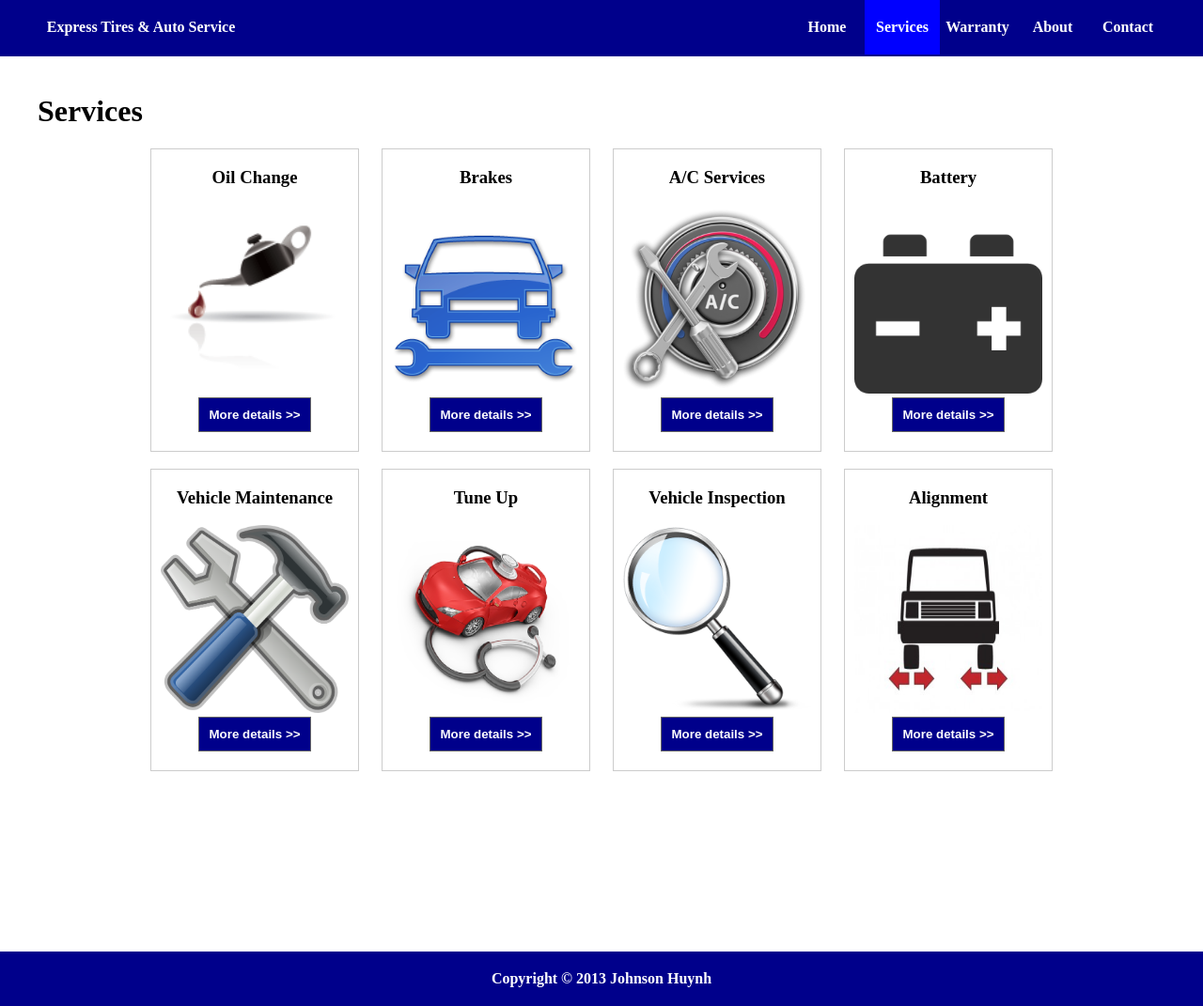
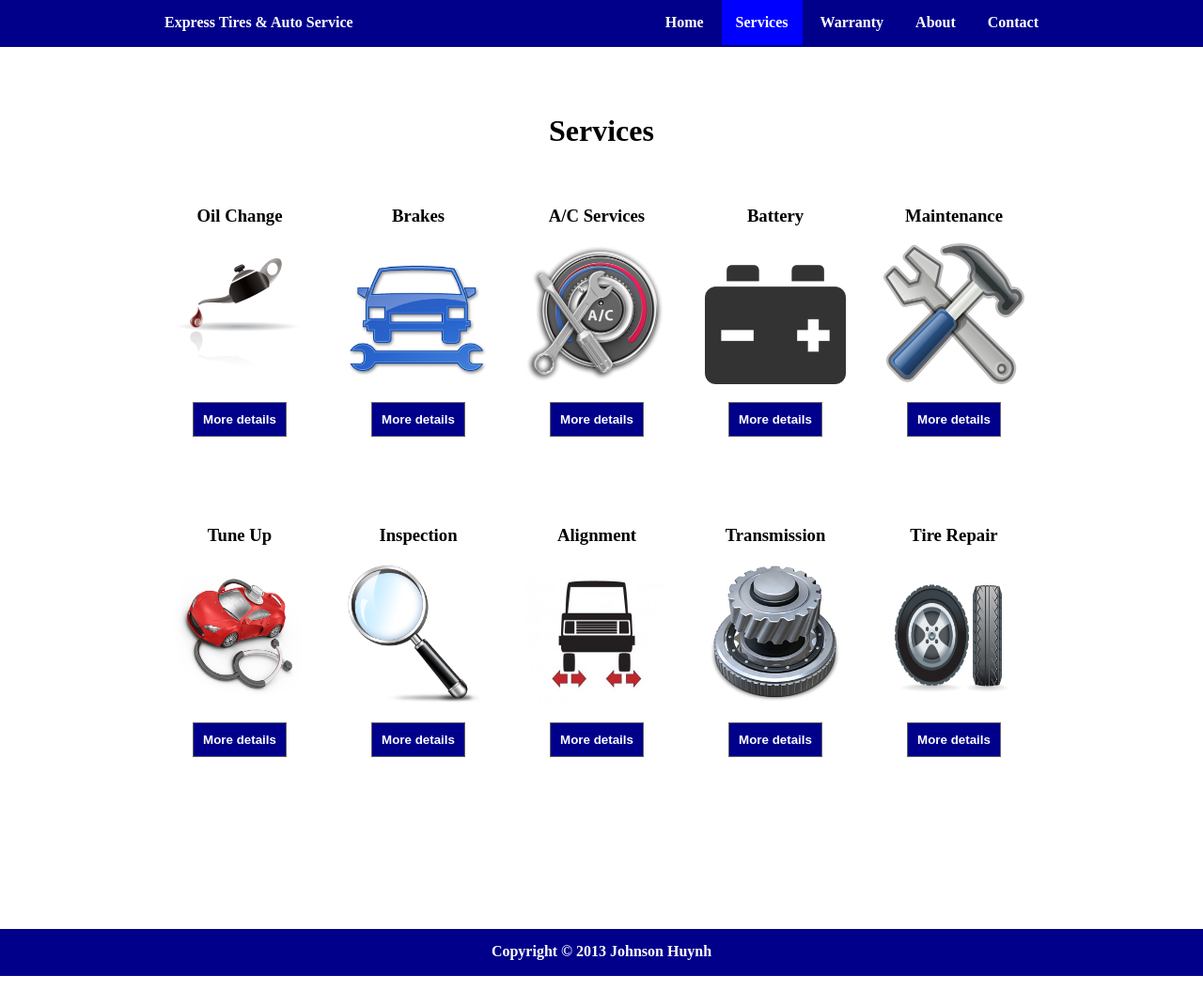
Before and after one commit to huynhjjk/info343, a PHP site: page /services.html in a window 1280 px wide. Shown: the whole page at 94% size. After the commit the page ends 1039 px from the top, so only its background shows below. Run offline with PHP 8.4, Linux system fonts and the light colour scheme.

Commit message:
hw2 new version

```diff
--- a/hw2/css/base.css
+++ b/hw2/css/base.css
@@ -1,57 +1,54 @@
-body {
-	margin: 0px;
-	padding: 0px;
+body,div,dl,dt,dd,ul,ol,li,pre,form,fieldset,input,textarea,blockquote,th,td {
+	margin:0;
+	padding:0;
 }
-
-nav {
+table {
+	border-collapse:collapse;
+	border-spacing:0;
+}
+fieldset,img {
+	border:0;
+}
+address,caption,cite,code,dfn,em,strong,th,var {
+	font-style:normal;
+	font-weight:normal;
+}
+caption,th {
+	text-align:left;
+}
+h1,h2,h3,h4,h5,h6 {
+	font-weight:bold;
+}
+q:before,q:after {
+	content:'';
+}
+abbr,acronym { border:0;
+}
+a {
+	color: #ffffff;
+	text-decoration: none;
+	display: inline-block;
+	padding: 15px;
+	text-align: center;
+}
+nav, footer {
 	font-weight: bold;
-	height: 60px;
+	height: 50px;
 	background-color:#00008B;
 }
-
-nav div a {
-	padding: 20px 0;
-	display: block;
-	width:220px;
-	font-weight:bold;
-	color:#FFFFFF;
-	background-color:#00008B;
-	text-align:center;
-	text-decoration:none;
-	float: left;
+nav ul {
+	float: right;
+}
+nav ul li {
+	display: inline-block;
+}
+nav ul li a{
 	-webkit-transition: 0.5s all;
 	-moz-transition: 0.5s all;
 	-ms-transition: 0.5s all;
 	-o-transition: 0.5s all;
 	transition: 0.5s all;
 }
-
-nav ul {
-	list-style-type:none;
-	margin:0;
-	padding:0;
-	overflow:hidden;
-}
-
-nav li {
-	float:right;
-}
-
-nav ul li a:link, nav ul li a:visited {
-	padding: 20px 0;
-	display:block;
-	width:80px;
-	font-weight:bold;
-	color:#FFFFFF;
-	background-color:#00008B;
-	text-align:center;
-	text-decoration:none;
-}
-
-nav ul li a:hover {
+nav ul li a:hover{
 	background-color:#0000FF;
 }
-
-img {
-	width: 100%;
-}
--- a/hw2/css/layout.css
+++ b/hw2/css/layout.css
@@ -1,36 +1,102 @@
-.container {
-	margin: 0 auto;
-	width: 1200px;
+#logo {
+	text-align: center;
+	float: left;
+	display: block;
 }
 
-.main {
-	margin-top: 40px;
-	width: 1200px;
+#clear {
+    clear: both;
 }
 
-.main-3-col {
-	margin-top: 40px;
-	float: left;
-	width: 950px;
+#navbar, #content, #footer {
+    width: 960px;
+    margin: auto;
 }
 
-.main-2-col {
-	margin-top: 40px;
-	float: left;
-	width: 600px;
+#content {
+	margin-top: 50px;
 }
 
-.sidebar-1-col {
-	margin-top: 40px;
-	float: right;
-	width: 240px;
+#article {
+    float: left;
 }
 
-.footer {
+.l-flipped #article {
+    float: right;
+}
+
+#sidebar {
+    float: right;
+}
+
+.l-flipped #sidebar {
+    float: left;
+}
+
+#sidebar ul {
+    float: right;
+    list-style: none;
+}
+
+#sidebar ul li img {
+	width: 160px;
+}
+
+.l-flipped img {
+	width: 500px;
+	height: 420px;
+}
+
+
+#footer {
+	margin-top: 10%;
+	color: #ffffff;
+	padding: 15px;
+	text-align: center;
+}
+
+#footer p{
+	margin: 0px;
+	padding: 0px;
+}
+
+
+#header {
+	text-align: center;
+}
+
+#header img {
+	width: 770px;
+}
+
+#features {
+	text-align: center;
+}
+
+#features li {
+	text-align: left;
+}
+
+#services .thumbnail {
+	width: 150px;
+}
+
+.thumbnail {
+	padding: 20px;
+	float: left;
+}
+
+.thumbnail img{
+	height: 150px;
+	width: 150px;
+}
+
+.button {
+	padding:10px;
 	font-weight: bold;
-	margin-top: 15%;
-	color:#FFFFFF;
+	margin-bottom: 20px;
 	background-color:#00008B;
-	text-align:center;
-	padding:4px;
+	border: 1px solid #666;
+	color:#ffffff;
+	text-decoration:none;
 }
--- a/hw2/css/module.css
+++ /dev/null
@@ -1,48 +0,0 @@
-.clear {
-	clear: both;
-}
-
-.ad {
-	list-style-type: none;
-	margin: 0px;
-	padding: 0px;
-}
-
-.ad li {
-	margin-bottom: 20px;
-}
-
-.thumbnail {
-	display: inline-block;
-	margin: 0 10px;
-	padding: 0 10px;
-	background-color: #ffffff;
-	border: 1px solid #cccccc;
-}
-
-.thumbnail li{
-	text-align: left;
-}
-
-.thumbnail img {
-	width: 200px;
-	height: 200px;
-}
-
-.features {
-	text-align: center;
-}
-
-.buttons {
-	padding:10px;
-	font-weight: bold;
-	margin-bottom: 20px;
-	background-color:#00008B;
-	border: 1px solid #666;
-	color:#ffffff;
-	text-decoration:none;
-}
-
-input {
-	width: 420px;
-}
--- a/hw2/css/state.css
+++ b/hw2/css/state.css
@@ -1,4 +1,4 @@
-#active {
+#is-a-active {
 	background-color: #0000FF;
 }
 
--- a/hw2/services.html
+++ b/hw2/services.html
@@ -12,71 +12,83 @@
     </head>
     <body>
     	<nav>
-			<div class="container">
+    		<div id="navbar">
 	            <div id="logo"><a href="home.html">Express Tires &amp; Auto Service</a></div>
 				<ul>
+					<li><a href="home.html">Home</a></li>
+					<li><a id="is-a-active" href="#">Services</a></li>
+					<li><a href="warranty.html">Warranty</a></li>
+					<li><a href="about.html">About</a></li>
 					<li><a href="contact.html">Contact</a></li>
-					<li><a href="about.html">About</a></li>
-					<li><a href="warranty.html">Warranty</a></li>
-					<li><a href="#" id="active">Services</a></li>
-					<li><a href="home.html">Home</a></li>
 				</ul>
 			</div>
 		</nav>
-		<div class="container">
-	        <div class="main">
+		<div id="content">
+			<div id="article">
+				<div id="header">
 		        	<h1>Services</h1>
-		        <div class="features">
+				</div>
+				<div id="services">
+			        <div id="features">
 				        <div class="thumbnail">
 							<h3>Oil Change</h3>
 							<img src="images/gallery1.png" alt="Gallery 1"><br>
-						<a href="#"><button class="buttons" type="button">More details >></button></a>
+							<a href="#"><button class="button" type="button">More details</button></a>
 						</div>
 				        <div class="thumbnail">
 							<h3>Brakes</h3>
 							<img src="images/gallery2.png" alt="Gallery 2"><br>
-						<a href="#"><button class="buttons" type="button">More details >></button></a>
+							<a href="#"><button class="button" type="button">More details</button></a>
 						</div>
 				        <div class="thumbnail">
 							<h3>A/C Services</h3>
 							<img src="images/gallery3.png" alt="Gallery 3"><br>
-						<a href="#"><button class="buttons" type="button">More details >></button></a>
+							<a href="#"><button class="button" type="button">More details</button></a>
 						</div>
 				        <div class="thumbnail">
 							<h3>Battery</h3>
 							<img src="images/gallery4.png" alt="Gallery 4"><br>
-						<a href="#"><button class="buttons" type="button">More details >></button></a>
+							<a href="#"><button class="button" type="button">More details</button></a>
 						</div>
-				</div><br>
-		        <div class="features">
 				        <div class="thumbnail">
-						<h3>Vehicle Maintenance</h3>
+							<h3>Maintenance</h3>
 							<img src="images/gallery5.png" alt="Gallery 5"><br>
-						<a href="#"><button class="buttons" type="button">More details >></button></a>
+							<a href="#"><button class="button" type="button">More details</button></a>
 						</div>
 				        <div class="thumbnail">
 							<h3>Tune Up</h3>
 							<img src="images/gallery6.png" alt="Gallery 6"><br>
-						<a href="#"><button class="buttons" type="button">More details >></button></a>
+							<a href="#"><button class="button" type="button">More details</button></a>
 						</div>
 				        <div class="thumbnail">
-						<h3>Vehicle Inspection</h3>
+							<h3>Inspection</h3>
 							<img src="images/gallery7.png" alt="Gallery 7"><br>
-						<a href="#"><button class="buttons" type="button">More details >></button></a>
+							<a href="#"><button class="button" type="button">More details</button></a>
 						</div>
 				        <div class="thumbnail">
 							<h3>Alignment</h3>
 							<img src="images/gallery8.png" alt="Gallery 8"><br>
-						<a href="#"><button class="buttons" type="button">More details >></button></a>
+							<a href="#"><button class="button" type="button">More details</button></a>
+						</div>
+				        <div class="thumbnail">
+							<h3>Transmission</h3>
+							<img src="images/gallery9.jpg" alt="Gallery 9"><br>
+							<a href="#"><button class="button" type="button">More details</button></a>
+						</div>
+				        <div class="thumbnail">
+							<h3>Tire Repair</h3>
+							<img src="images/gallery10.jpg" alt="Gallery 10"><br>
+							<a href="#"><button class="button" type="button">More details</button></a>
 						</div>
 					</div>
 				</div>
 			</div>
-    	<div class="clear"></div>
-		<div class="footer">
-			<div class="container">
+		</div>
+		<div id="clear"></div>
+		<footer>
+			<div id="footer">
 				<p>Copyright &copy; 2013 Johnson Huynh</p>
 			</div>
-		</div>
+		</footer>
     </body>
 </html>
```
Also changed, not shown: hw2/about.html (+18 -16 lines), hw2/contact.html (+21 -17 lines), hw2/home.html (+34 -33 lines), hw2/layout.css (deleted, +0 -36 lines), hw2/warranty.html (+18 -16 lines), hw2/images/gallery10.jpg (added), hw2/images/gallery9.jpg (added), hw2/images/hero.png (added). Lines whose indentation alone changed are shown as unchanged.
